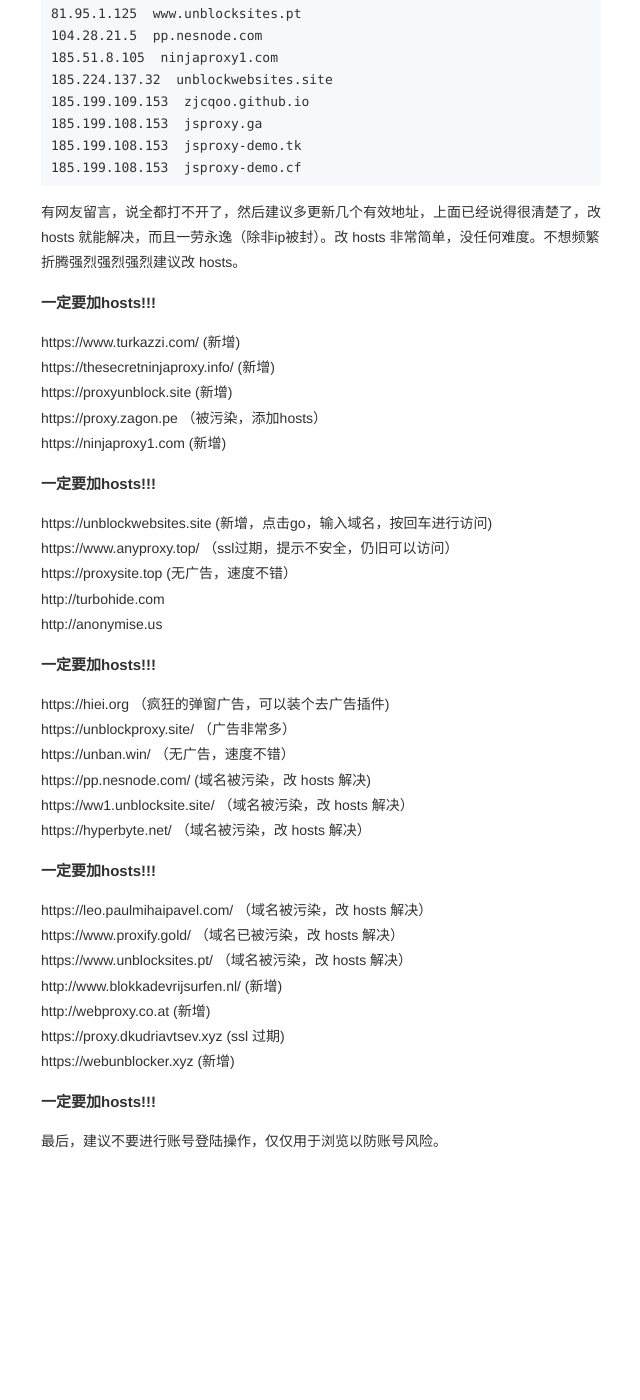
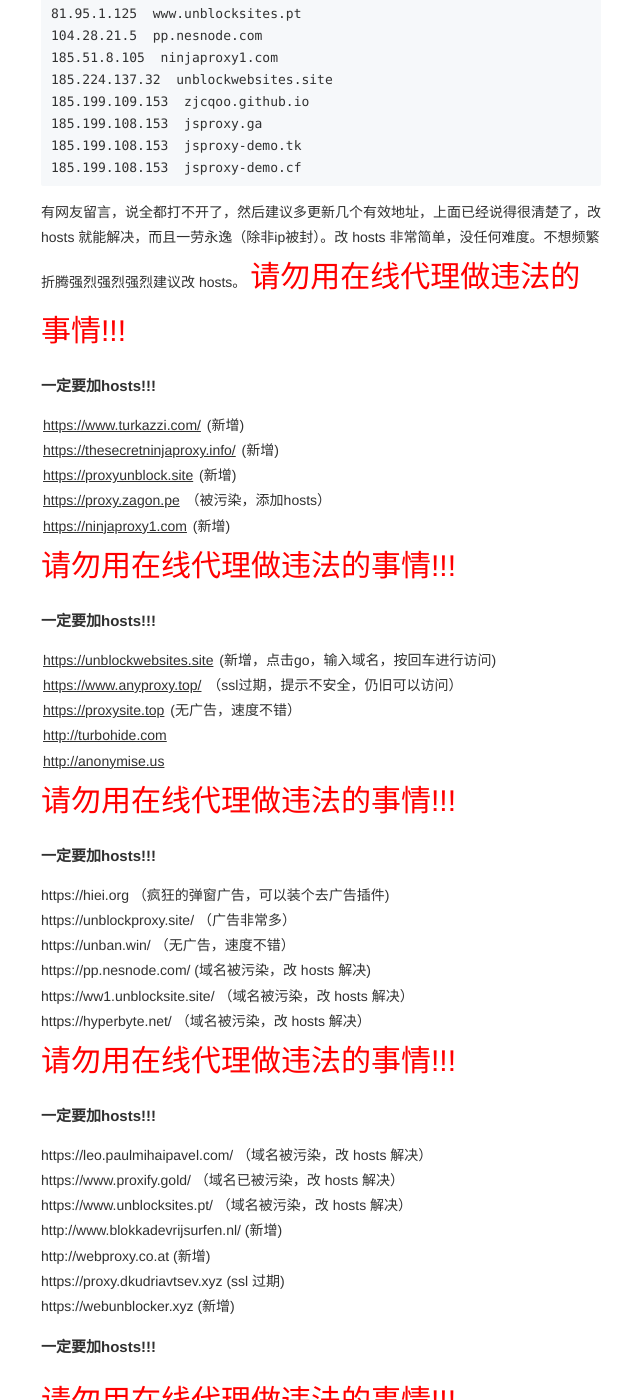
Before and after one commit to weblab/blog, a Jekyll site: the page built from _posts/2019-8-5-几个在线代理站点.md, in a window 1280 px wide and 1400 px high, scrolled down 690 px. Shown: the whole window, without its empty margins (319-959 px from the left). Built offline with Jekyll 4.4.1, drawn with Linux system fonts in a browser that asks for light colours; before the commit the page ends 1865 px from its top, so only the background shows below that.

Commit message:
Update 2019-8-5-几个在线代理站点.md

````diff
--- a/_posts/2019-8-5-几个在线代理站点.md
+++ b/_posts/2019-8-5-几个在线代理站点.md
@@ -34,18 +34,21 @@ categories: [爱国上网,代理]
 185.199.108.153  jsproxy-demo.cf
 ```
 有网友留言，说全都打不开了，然后建议多更新几个有效地址，上面已经说得很清楚了，改 hosts 就能解决，而且一劳永逸（除非ip被封）。改 hosts 非常简单，没任何难度。不想频繁折腾强烈强烈强烈建议改 hosts。
+<span style="color:red;font-size:30px">请勿用在线代理做违法的事情!!!</span>
 #### 一定要加hosts!!!
-https://www.turkazzi.com/   (新增)
-https://thesecretninjaproxy.info/ (新增)
-https://proxyunblock.site  (新增)
-https://proxy.zagon.pe （被污染，添加hosts）
-https://ninjaproxy1.com (新增)
+[https://www.turkazzi.com/](https://www.turkazzi.com/)   (新增)
+[https://thesecretninjaproxy.info/](https://thesecretninjaproxy.info/) (新增)
+[https://proxyunblock.site](https://proxyunblock.site)  (新增)
+[https://proxy.zagon.pe](https://proxy.zagon.pe) （被污染，添加hosts）
+[https://ninjaproxy1.com](https://ninjaproxy1.com) (新增)
+<span style="color:red;font-size:30px">请勿用在线代理做违法的事情!!!</span>
 #### 一定要加hosts!!!
-https://unblockwebsites.site (新增，点击go，输入域名，按回车进行访问)
-https://www.anyproxy.top/ （ssl过期，提示不安全，仍旧可以访问）
-https://proxysite.top (无广告，速度不错）
-http://turbohide.com
-http://anonymise.us
+[https://unblockwebsites.site](https://unblockwebsites.site) (新增，点击go，输入域名，按回车进行访问)
+[https://www.anyproxy.top/](https://www.anyproxy.top/) （ssl过期，提示不安全，仍旧可以访问）
+[https://proxysite.top](https://proxysite.top) (无广告，速度不错）
+[http://turbohide.com](http://turbohide.com)
+[http://anonymise.us](http://anonymise.us)
+<span style="color:red;font-size:30px">请勿用在线代理做违法的事情!!!</span>
 #### 一定要加hosts!!!
 https://hiei.org （疯狂的弹窗广告，可以装个去广告插件)
 https://unblockproxy.site/ （广告非常多）
@@ -53,6 +56,7 @@ https://unban.win/ （无广告，速度不错）
 https://pp.nesnode.com/ (域名被污染，改 hosts 解决)
 https://ww1.unblocksite.site/ （域名被污染，改 hosts 解决）
 https://hyperbyte.net/ （域名被污染，改 hosts 解决）
+<span style="color:red;font-size:30px">请勿用在线代理做违法的事情!!!</span>
 #### 一定要加hosts!!!
 https://leo.paulmihaipavel.com/ （域名被污染，改 hosts 解决）
 https://www.proxify.gold/ （域名已被污染，改 hosts 解决）
@@ -62,4 +66,5 @@ http://webproxy.co.at (新增)
 https://proxy.dkudriavtsev.xyz (ssl 过期)
 https://webunblocker.xyz (新增)
 #### 一定要加hosts!!!
+<span style="color:red;font-size:30px">请勿用在线代理做违法的事情!!!</span>
 最后，建议不要进行账号登陆操作，仅仅用于浏览以防账号风险。
````
